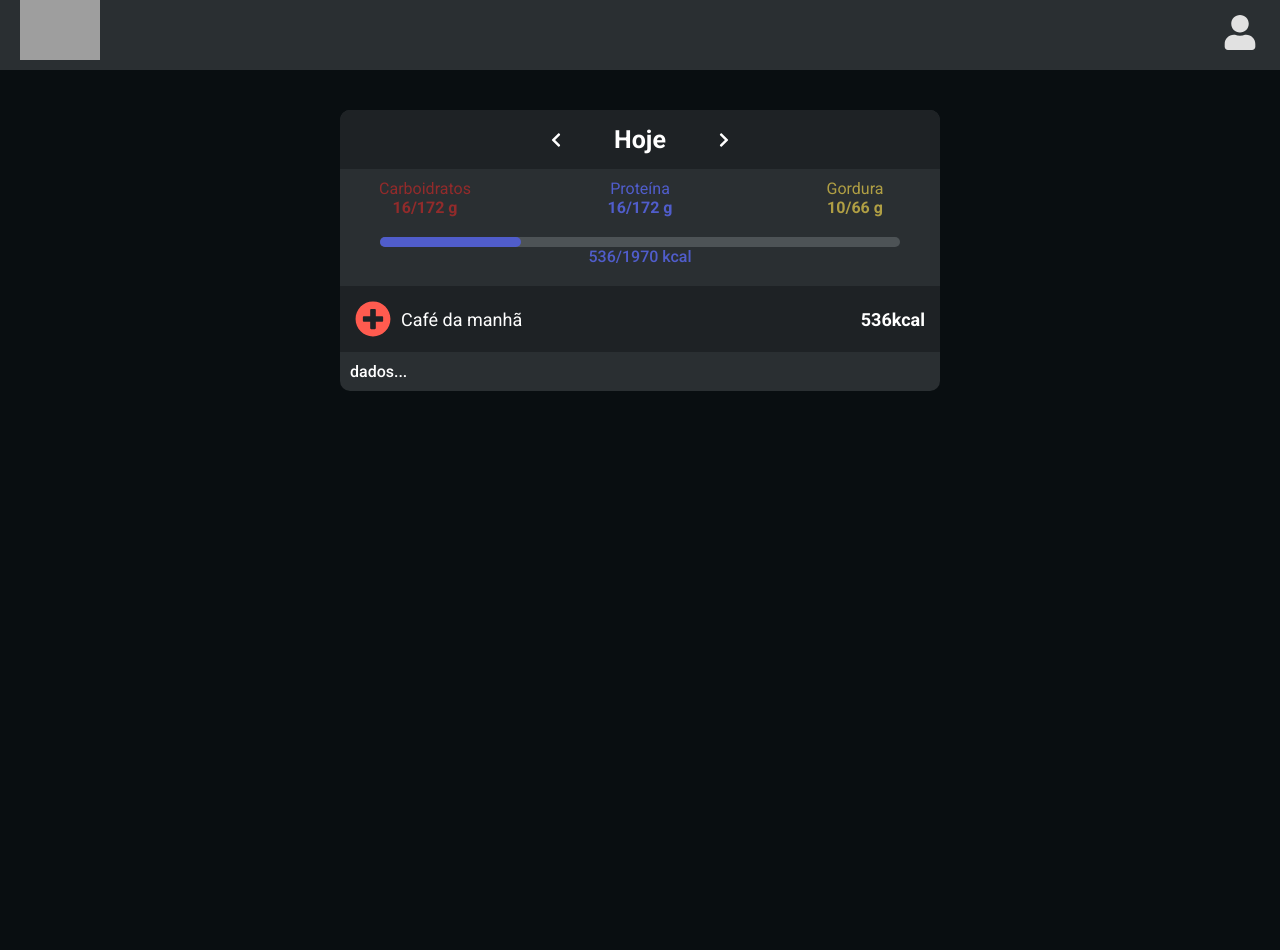
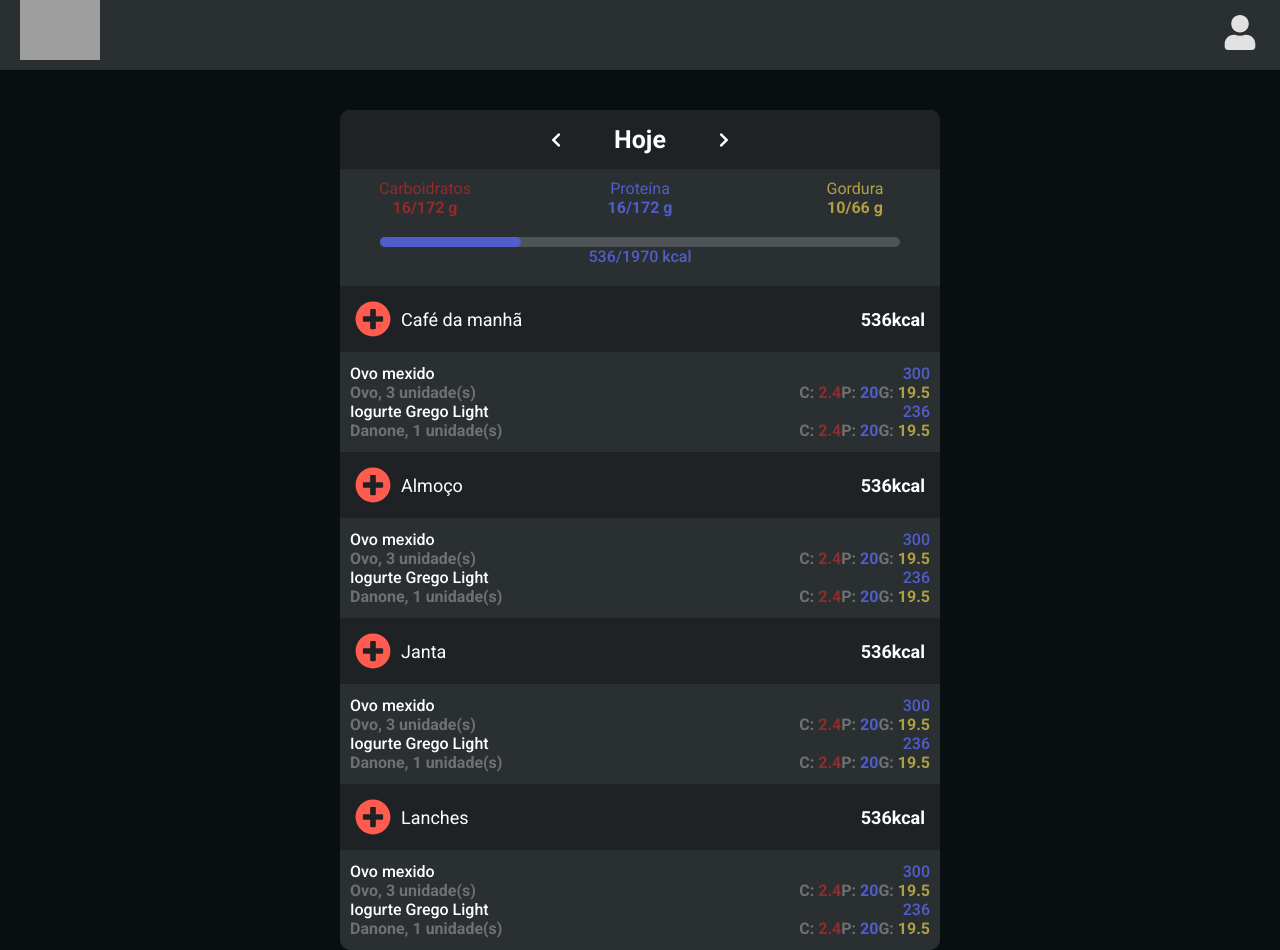
Before and after one commit to gustavodaltoe/MyFit, a React (Create React App) app in the folder web/: page /principal in a window 1280 px wide. Before the commit the page ends 800 px from the top, so only its background shows below. Built offline with nearby package versions, Linux system fonts and the light colour scheme; grey boxes are pictures that could not be loaded; the HTML template or start-up script is replaced by a standard one.

Commit message:
Food component

```diff
--- a/web/src/components/Daily/index.tsx
+++ b/web/src/components/Daily/index.tsx
@@ -8,6 +8,7 @@ import {
   FaTimes,
 } from 'react-icons/fa';
 import ProgressLinear from '../ProgressLinear';
+import Food from '../Food';
 
 const Daily = () => {
   return (
@@ -49,8 +50,42 @@ const Daily = () => {
         <span>Café da manhã</span>
         <b>536kcal</b>
       </header>
+      <div className="entry">
+        <Food />
+      </div>
 
-      <div className="entry">dados...</div>
+      <header className="period">
+        <button type="button">
+          <FaPlusCircle />
+        </button>
+        <span>Almoço</span>
+        <b>536kcal</b>
+      </header>
+      <div className="entry">
+        <Food />
+      </div>
+
+      <header className="period">
+        <button type="button">
+          <FaPlusCircle />
+        </button>
+        <span>Janta</span>
+        <b>536kcal</b>
+      </header>
+      <div className="entry">
+        <Food />
+      </div>
+
+      <header className="period">
+        <button type="button">
+          <FaPlusCircle />
+        </button>
+        <span>Lanches</span>
+        <b>536kcal</b>
+      </header>
+      <div className="entry">
+        <Food />
+      </div>
     </section>
   );
 };
--- /dev/null
+++ b/web/src/components/Food/index.tsx
@@ -0,0 +1,59 @@
+import React from 'react';
+
+import './styles.scss';
+
+const Food = () => {
+  return (
+    <section id="food">
+      <div className="foods">
+        <div className="food-details">
+          <div>
+            <span>Ovo mexido</span>
+            <span className="blue">300</span>
+          </div>
+          <div>
+            <b className="gray">Ovo, 3 unidade(s)</b>
+            <div>
+              <div>
+                <b className="gray">C: </b>
+                <b className="red">2.4 </b>
+              </div>
+              <div>
+                <b className="gray">P: </b>
+                <b className="blue">20</b>
+              </div>
+              <div>
+                <b className="gray">G: </b>
+                <b className="yellow">19.5 </b>
+              </div>
+            </div>
+          </div>
+
+          <div>
+            <span>Iogurte Grego Light</span>
+            <span className="blue">236</span>
+          </div>
+          <div>
+            <b className="gray">Danone, 1 unidade(s)</b>
+            <div>
+              <div>
+                <b className="gray">C: </b>
+                <b className="red">2.4 </b>
+              </div>
+              <div>
+                <b className="gray">P: </b>
+                <b className="blue">20</b>
+              </div>
+              <div>
+                <b className="gray">G: </b>
+                <b className="yellow">19.5 </b>
+              </div>
+            </div>
+          </div>
+        </div>
+      </div>
+    </section>
+  );
+};
+
+export default Food;
--- /dev/null
+++ b/web/src/components/Food/styles.scss
@@ -0,0 +1,52 @@
+#food {
+    & {
+        background-color: var(--color-background-secundary);
+        justify-content: center;
+        max-width: 60rem;
+        margin: auto;
+    }
+    .red {
+        color: var(--color-red);
+    }
+
+    .blue {
+        color: var(--color-blue);
+    }
+
+    .yellow {
+        color: var(--color-yellow);
+    }
+
+    .gray {
+        color: var(--color-text-gray);
+    }
+
+    .foods {
+        & {
+            display: flex;
+            flex-direction: column;
+            padding: 0.2rem 0;
+        }
+        .food-details {
+            & {
+                //display: flex;
+                flex-direction: column;
+                align-items: center;
+                justify-content: space-between;
+
+            }
+            & > div {
+                & {
+                    display: flex;
+                    justify-content: space-between;
+                    width: 100%;
+                    //margin: 0.5rem;
+                }
+                & > * {
+                    display: flex;
+                    flex-direction: row;
+                }
+            }
+        }
+    }
+}
```
